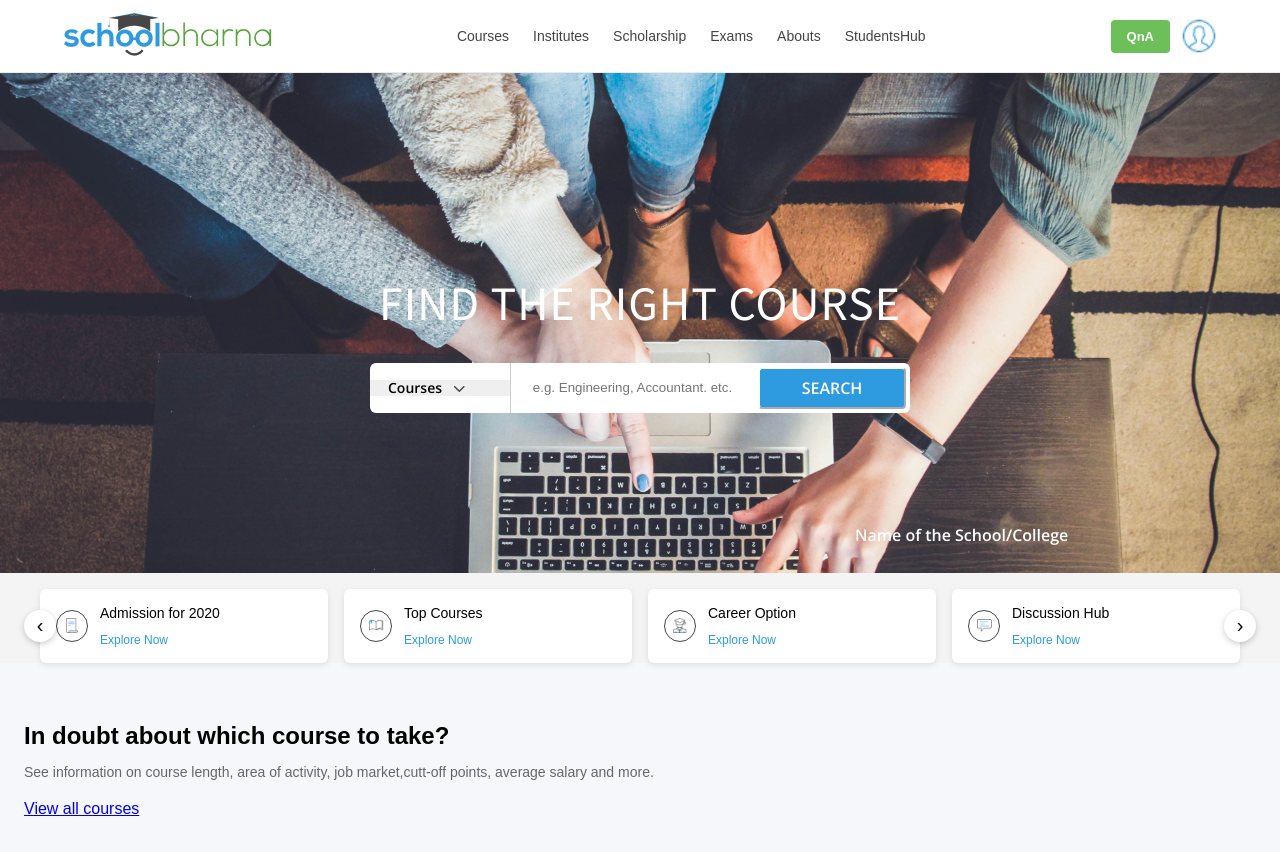
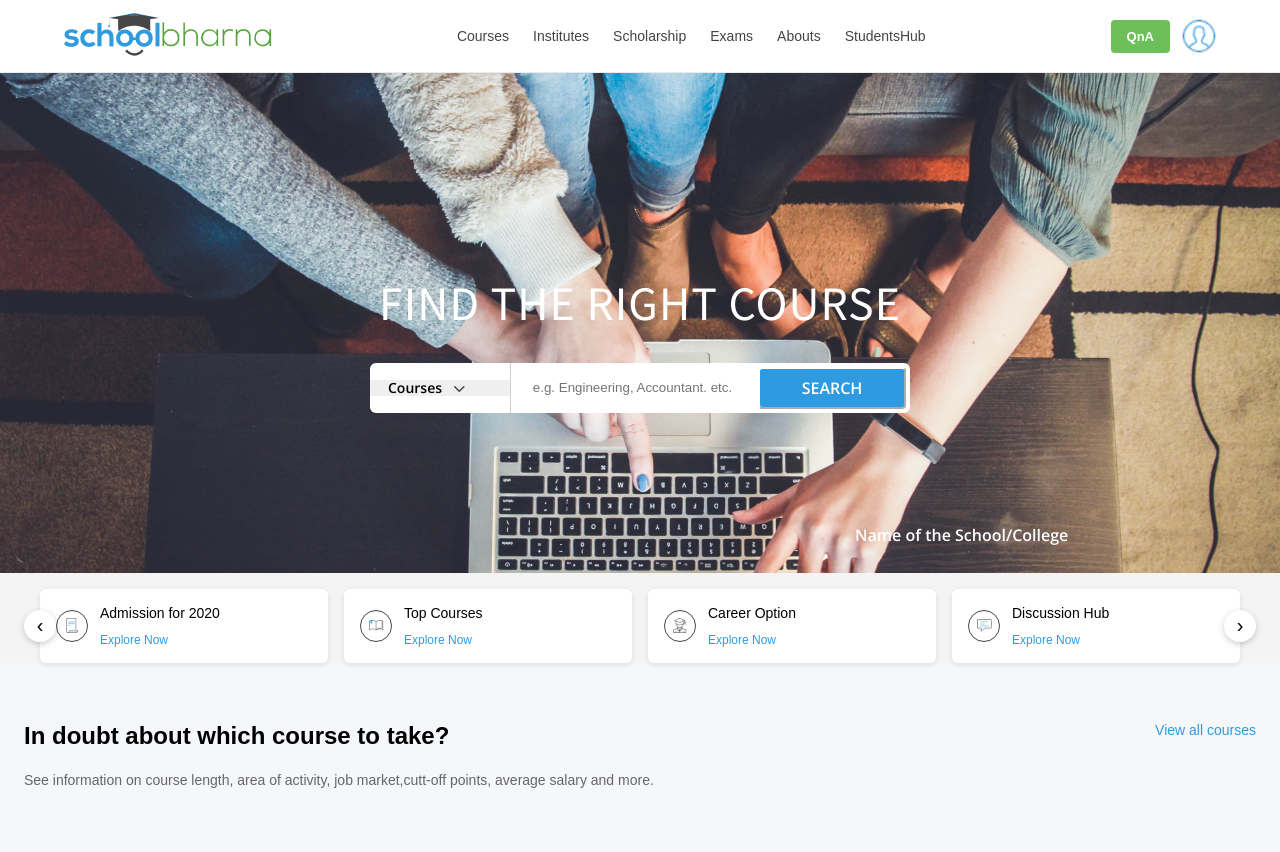
Before and after one commit to bibashmanjusubedi/schoolbharna-ui, a React (Vite) app: page / in a window 1280 px wide. Shown: the top 852 px of the page. Built offline with nearby package versions, Linux system fonts and the light colour scheme.

Commit message:
fix: Which Course to Take Section CSS fixed

```diff
--- a/src/components/layout/CourseHelp.css
+++ b/src/components/layout/CourseHelp.css
@@ -27,3 +27,21 @@
     font-size: 14px;
     color:#666;
 }
+
+
+.course-help-subrow{
+    display:flex;
+    justify-content: space-between;
+    align-items: center;
+    gap:20px;
+}
+
+
+.view-all{
+    position:absolute;
+    right:-32px;
+    top:0;
+    color:#2e9adf;
+    font-size:14px;
+    text-decoration: none;
+}
--- a/src/components/layout/CourseHelp.jsx
+++ b/src/components/layout/CourseHelp.jsx
@@ -7,12 +7,20 @@ export default function CourseHelp(){
 
                 <div className="course-help-header">
                     <h2>In doubt about which course to take?</h2>
-                    <p>
-                        See information on course length, area of activity, job market,cutt-off points, average salary and more.
-                    </p>
+
+                    <div className="course-help-subrow">
+                        <p>
+                            See information on course length, area of activity, job market,cutt-off points, average salary and more.
+                        </p>
+
+                        <a href="/" className="view-all">View all courses</a>
+
+                    </div>
+
+
                 </div>
 
-                <a href="/" className="view-all">View all courses</a>
+
 
             </div>
         </section>
```
